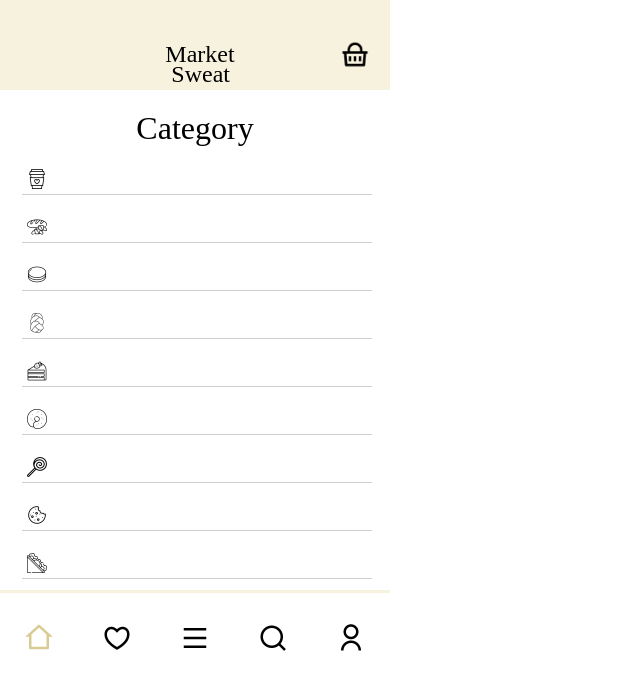
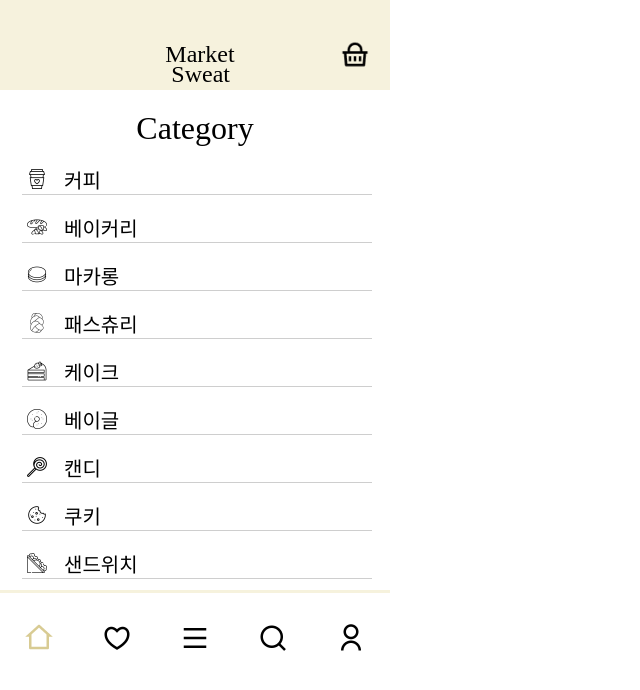
Before and after one commit to jaeochoii/MarketSweat, a React (Create React App) app: page /MenuPage in a window 1280 px wide. Shown: the top 690 px of the page, without its empty margins (0-640 px from the left). Built offline with nearby package versions, Linux system fonts and the light colour scheme; a web font is replaced by a local one.

Commit message:
feat.MenuPage Text 입히기

```diff
--- a/src/component/MenuPage.jsx
+++ b/src/component/MenuPage.jsx
@@ -48,6 +48,19 @@ const FoodWrapper = styled.img`
   margin-left: 5px;
 `;
 
+const FoodText = styled.div`
+  display: flex;
+  @import url("https://fonts.googleapis.com/css2?family=Miriam+Libre&display=swap");
+  font-family: "Miriam Libre", sans-serif;
+  font-size: 20px;
+  width: 100px;
+  height: 25px;
+  justify-content: left;
+  align-items: center;
+  margin-left: 17px;
+  margin-top: 13px;
+`;
+
 const MenuPage = () => {
   return (
     <>
@@ -56,30 +69,39 @@ const MenuPage = () => {
         <TextWrapper>Category</TextWrapper>
         <CategoryWrapper>
           <FoodWrapper src={Coffee} />
+          <FoodText>커피</FoodText>
         </CategoryWrapper>
         <CategoryWrapper>
           <FoodWrapper src={Bakery} />
+          <FoodText>베이커리</FoodText>
         </CategoryWrapper>
         <CategoryWrapper>
           <FoodWrapper src={Macaron} />
+          <FoodText>마카롱</FoodText>
         </CategoryWrapper>
         <CategoryWrapper>
           <FoodWrapper src={Pestury} />
+          <FoodText>패스츄리</FoodText>
         </CategoryWrapper>
         <CategoryWrapper>
           <FoodWrapper src={Cake} />
+          <FoodText>케이크</FoodText>
         </CategoryWrapper>
         <CategoryWrapper>
           <FoodWrapper src={Bagle} />
+          <FoodText>베이글</FoodText>
         </CategoryWrapper>
         <CategoryWrapper>
           <FoodWrapper src={Candy} />
+          <FoodText>캔디</FoodText>
         </CategoryWrapper>
         <CategoryWrapper>
           <FoodWrapper src={Cookie} />
+          <FoodText>쿠키</FoodText>
         </CategoryWrapper>
         <CategoryWrapper>
           <FoodWrapper src={Sandwich} />
+          <FoodText>샌드위치</FoodText>
         </CategoryWrapper>
       </BodyContent>
       <Footer />
```
